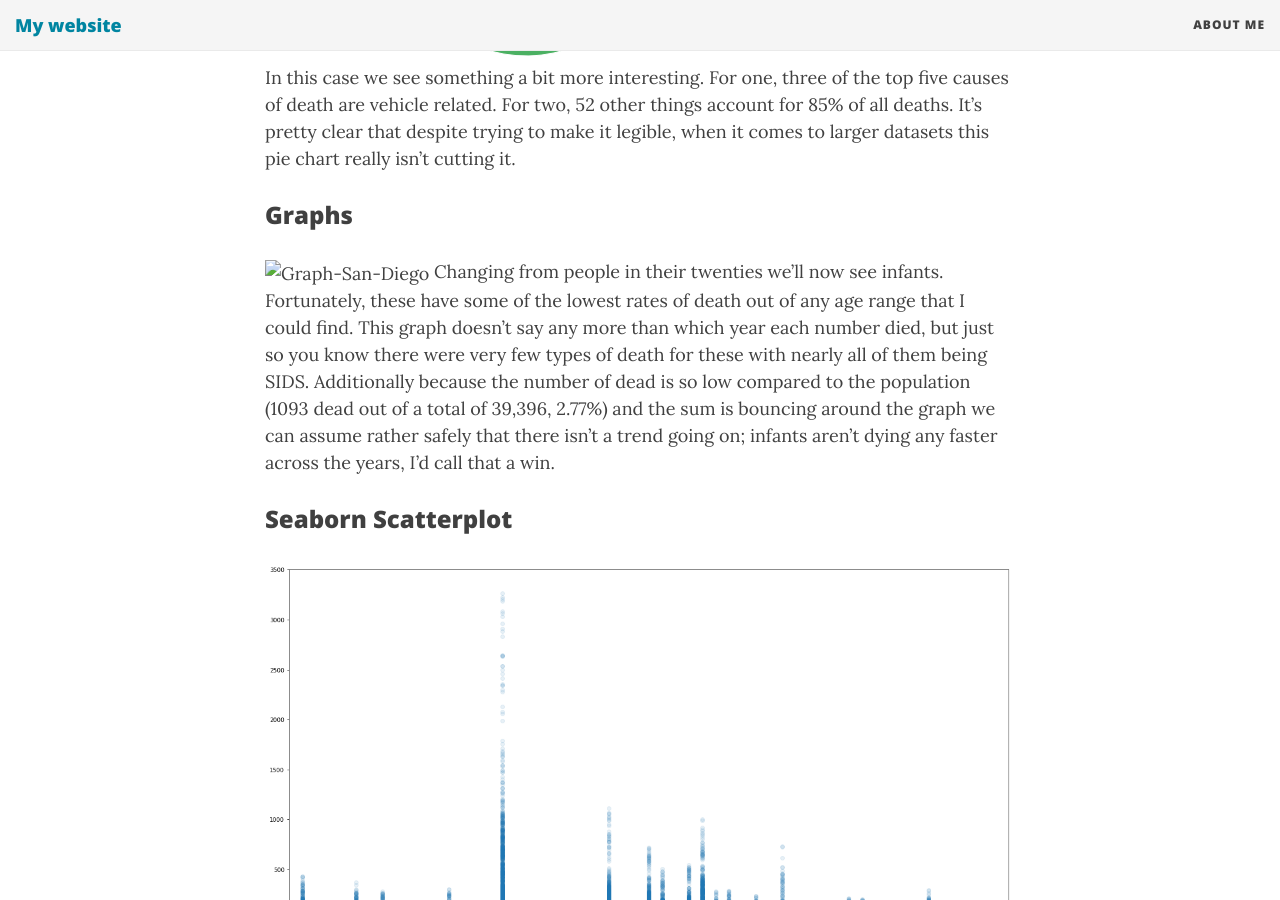
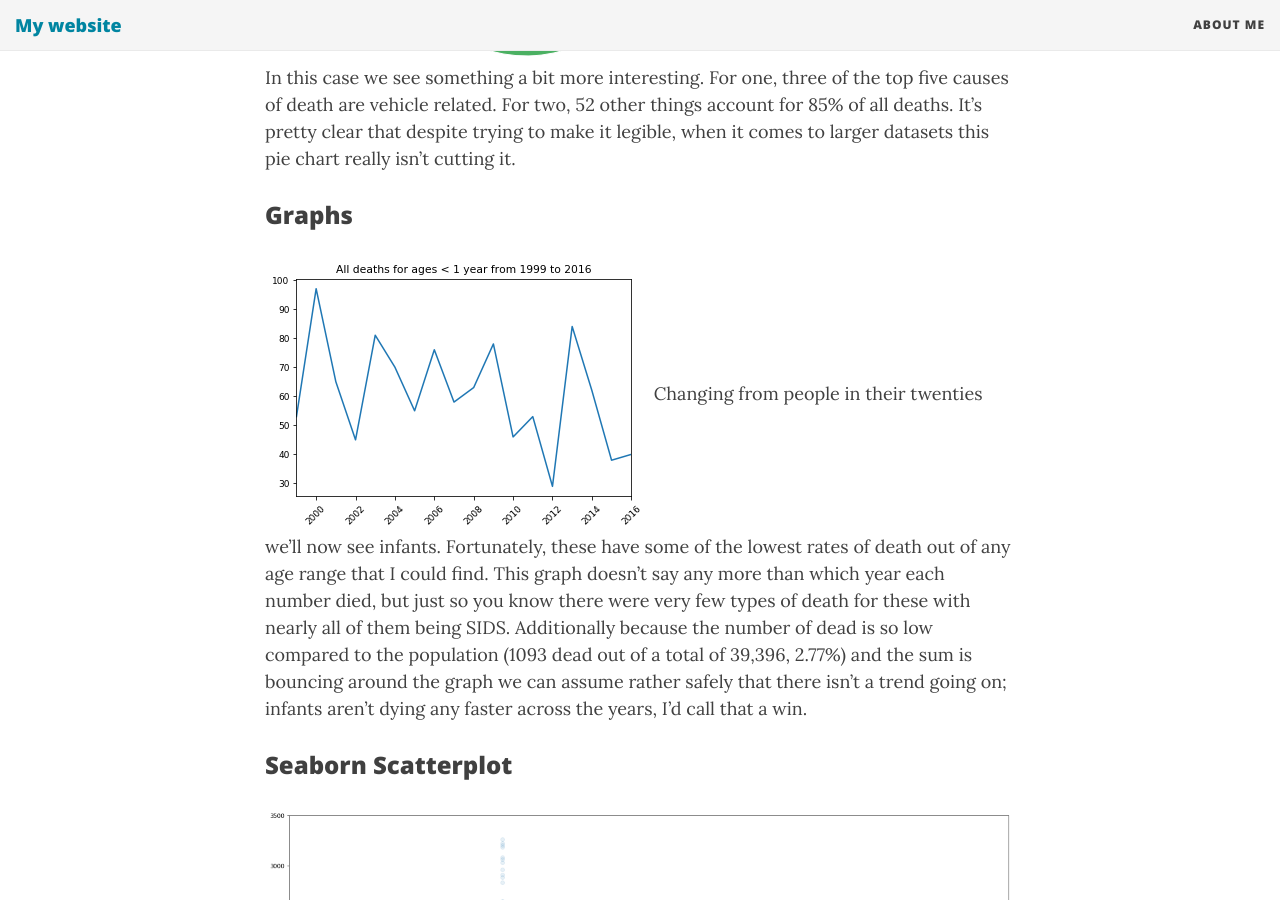
Before and after one commit to JoshuaPMallory/JoshuaPMallory.github.io, a Jekyll site: the page built from _posts/2019-10-22-Lambda-Build-1.md, in a window 1280 px wide and 900 px high, scrolled down 1825 px. Built offline with Jekyll 4.4.1, drawn with Linux system fonts in a browser that asks for light colours; nearby versions of some CDN libraries.

Commit message:
Fixed typo on the San Diego Graph imd to img

```diff
--- a/_posts/2019-10-22-Lambda-Build-1.md
+++ b/_posts/2019-10-22-Lambda-Build-1.md
@@ -26,7 +26,7 @@ In this case we see something a bit more interesting. For one, three of the top
 
 
 ### Graphs
-![Graph-San-Diego](/imd/San-Diego-Graph.png)
+![Graph-San-Diego](/img/San-Diego-Graph.png)
 Changing from people in their twenties we'll now see infants. Fortunately, these have some of the lowest rates of death out of any age range that I could find. This graph doesn't say any more than which year each number died, but just so you know there were very few types of death for these with nearly all of them being SIDS. Additionally because the number of dead is so low compared to the population (1093 dead out of a total of 39,396, 2.77%) and the sum is bouncing around the graph we can assume rather safely that there isn't a trend going on; infants aren't dying any faster across the years, I'd call that a win.
 
 ### Seaborn Scatterplot
```
